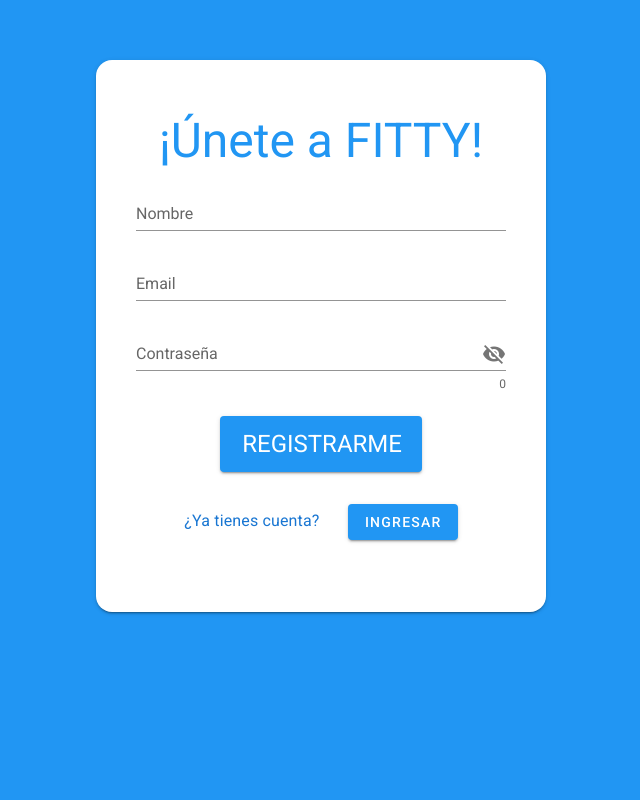
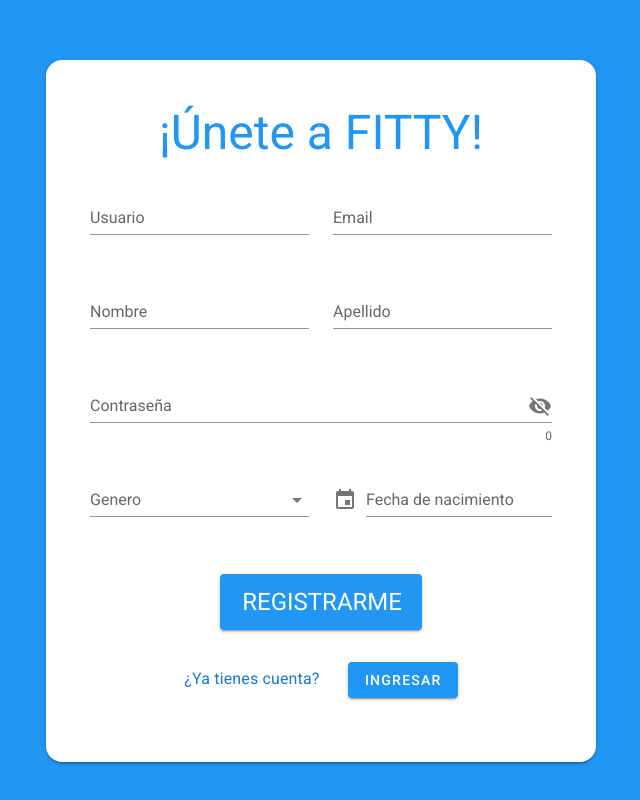
Before and after one commit to Smonjeau/Fitty, a Vue app: page /signup in a window 1280 px wide. Shown: the whole page, without its empty margins (319-959 px from the left). Built offline with nearby package versions, Linux system fonts and the light colour scheme.

Commit message:
api de login y singup

```diff
--- a/package.json
+++ b/package.json
@@ -10,6 +10,7 @@
   "dependencies": {
     "axios": "^0.20.0",
     "core-js": "^3.6.5",
+    "moment": "^2.29.1",
     "vue": "^2.6.11",
     "vue-router": "^3.4.5",
     "vuetify": "^2.2.11"
--- a/src/App.vue
+++ b/src/App.vue
@@ -5,7 +5,6 @@
 </template>
 
 <script>
-//import card from './components/CardioCard';
 
 export default {
   name: 'App',
@@ -15,7 +14,6 @@
   },
 
   data: () => ({
-    //
   }),
 };
 </script>
--- a/src/components/NavBar.vue
+++ b/src/components/NavBar.vue
@@ -32,18 +32,18 @@
                 v-on="on"
                 text
             >
-              Hola, Pepe
+              Hola, {{ user.username }}
               <v-icon>mdi-chevron-down</v-icon>
             </v-btn>
           </template>
 
           <v-list>
             <v-list-item
-                v-for="n in 5"
-                :key="n"
-                @click="() => {}"
+                v-for="item in myDropdown"
+                :key="item.title"
+                @click="item.func"
             >
-              <v-list-item-title>Option {{ n }}</v-list-item-title>
+              <v-list-item-title>{{ item.title }}</v-list-item-title>
             </v-list-item>
           </v-list>
         </v-menu>
@@ -51,10 +51,10 @@
 
       <template v-else>
         <v-btn outlined @click="goToSignUp">
-          Ingresar
+          Registrarme
         </v-btn>
         <v-btn outlined class="ml-4" @click="goToLogIn">
-          Registrarme
+          Ingresar
         </v-btn>
       </template>
 
@@ -63,11 +63,19 @@
 </template>
 
 <script>
+import { store } from '../userStore.js';
+
 export default {
   name: "NavBar",
   data() {
     return {
-      logged: false,
+      logged: store.logged,
+      user: store.userInfo,
+      myDropdown: [
+        {title: 'Mis Rutinas', func: ()=>{this.$router.push('/mis-rutinas')}},
+        {title: 'Mi Perfil', func: ()=>{this.$router.push('/perfil')}},
+        {title: 'Cerrar Sesión', func: ()=>{this.closeSesion()}},
+      ]
     }
   },
   methods: {
@@ -76,8 +84,13 @@
     },
     goToLogIn() {
       this.$router.push('/login');
+    },
+    closeSesion() {
+      store.logged = false;
+      this.logged = false;
+      localStorage.removeItem('token');
     }
-  }
+  },
 }
 </script>
 
--- a/src/components/registration/logIn.vue
+++ b/src/components/registration/logIn.vue
@@ -75,11 +75,11 @@
           .then((result) => {
             localStorage.token = result.data.token;
             console.log(localStorage.token);
+            this.$router.push('/');
           })
           .catch((error) => {
             console.log(error);
           });
-      this.valid = true;
     }
   }
 }
--- a/src/components/registration/signUp.vue
+++ b/src/components/registration/signUp.vue
@@ -2,23 +2,44 @@
   <squeleton title="¡Únete a FITTY!">
     <v-container slot="fields">
       <v-form v-model="valid">
-        <v-row >
+        <v-row>
+          <v-col cols="6" sm="12" md="6">
             <v-text-field
-              v-model="userData.name"
+                v-model="userData.username"
                 :rules="[rules.required, rules.nameRule]"
-              label="Nombre"
+                label="Usuario"
                 required
             ></v-text-field>
-        </v-row>
-        <v-row>
+          </v-col>
+          <v-col cols="6" sm="12" md="6">
             <v-text-field
                 v-model="userData.email"
                 label="Email"
                 :rules="[rules.required, rules.emailContains]"
                 required
             ></v-text-field>
+          </v-col>
+        </v-row>
+        <v-row >
+          <v-col cols="6" sm="12" md="6">
+            <v-text-field
+                v-model="user.firstname"
+                :rules="[rules.required, rules.nameRule]"
+                label="Nombre"
+                required
+            ></v-text-field>
+          </v-col>
+          <v-col cols="6" sm="12" md="6">
+            <v-text-field
+                v-model="user.lastname"
+                :rules="[rules.required, rules.nameRule]"
+                label="Apellido"
+                required
+            ></v-text-field>
+          </v-col>
         </v-row>
         <v-row>
+          <v-col cols="12">
             <v-text-field
                 v-model="userData.password"
                 :append-icon="show ? 'mdi-eye' : 'mdi-eye-off'"
@@ -30,6 +51,61 @@
                 counter
                 @click:append="show = !show"
             ></v-text-field>
+          </v-col>
+        </v-row>
+        <v-row>
+          <v-col cols="12" sm="12" md="6">
+            <v-select
+                :items="gender"
+                v-model="user.gender"
+                :menu-props="{ top: false, offsetY: true }"
+                label="Genero"
+            ></v-select>
+          </v-col>
+          <v-col cols="12" sm="12" md="6">
+            <v-menu
+                ref="menu"
+                v-model="menu"
+                :rules="[rules.required]"
+                :close-on-content-click="false"
+                :return-value.sync="user.birthdate"
+                transition = "scale-transition"
+                offset-y
+                min-width="290px"
+            >
+              <template v-slot:activator="{ on, attrs }">
+                <v-text-field
+                    v-model="user.birthdate"
+                    label="Fecha de nacimiento"
+                    prepend-icon="mdi-calendar"
+                    readonly
+                    v-bind="attrs"
+                    v-on="on"
+                ></v-text-field>
+              </template>
+              <v-date-picker
+                  v-model="user.birthdate"
+                  no-title
+                  scrollable
+              >
+                <v-spacer></v-spacer>
+                <v-btn
+                    text
+                    color="primary"
+                    @click="menu = false"
+                >
+                  Cancelar
+                </v-btn>
+                <v-btn
+                    text
+                    color="primary"
+                    @click="$refs.menu.save(user.birthdate)"
+                >
+                  OK
+                </v-btn>
+              </v-date-picker>
+            </v-menu>
+          </v-col>
         </v-row>
         <v-row justify="center">
           <v-btn class="mt-6 blue white--text text-h5 px-5 py-7" @click="submit">Registrarme</v-btn>
@@ -48,6 +124,8 @@
 
 <script>
 import squeleton from './squeleton';
+import axios from "axios";
+import moment from 'moment';
 
 export default {
   name: "signUp",
@@ -56,10 +134,20 @@
   },
   data() {
     return {
+      user: {
+        firstname: '',
+        lastname: '',
+        birthdate: '',
+        gender: ''
+      },
       userData: {
-        name: '',
+        username: '',
+        password: '',
+        fullName: '',
+        gender: '',
+        birthdate: '',
         email: '',
-        password: ''
+        avatarUrl: ''
       },
       show: false,
       rules: {
@@ -68,14 +156,39 @@
         emailContains: v => /.+@.+/.test(v) || 'El email debe ser valido',
         nameRule: v => /^[A-Za-z]+$/.test(v)
       },
-      valid: false
+      gender: ['Femenino', 'Masculino', 'Otro']
     }
   },
   methods: {
     navigateToLogIn() {
       this.$router.push('/login');
     },
+    processData() {
+      this.userData.fullName = this.user.firstname + ' ' + this.user.lastname;
+      this.userData.birthdate = parseInt(moment(this.user.birthdate).format("X"));
+      if (this.user.gender == 'Femenino') {
+        this.userData.gender = 'female';
+        this.userData.avatarUrl = 'https://www.flaticon.com/svg/static/icons/svg/2922/2922561.svg';
+      }
+      if (this.user.gender == 'Masculino') {
+        this.userData.gender = 'male';
+        this.userData.avatarUrl = 'https://www.flaticon.com/svg/static/icons/svg/2922/2922510.svg';
+      }
+      if (this.user.gender == 'Otro') {
+        this.userData.gender = 'other';
+        this.userData.avatarUrl = 'https://www.flaticon.com/svg/static/icons/svg/1077/1077012.svg';
+      }
+    },
     submit() {
+      this.processData();
+      console.log(this.userData);
+      axios.post('/user', this.userData)
+          .then(() => {
+            this.$router.push('/');
+          })
+          .catch((error) => {
+            console.log(error);
+          });
       this.valid = true;
     }
   }
--- a/src/components/registration/squeleton.vue
+++ b/src/components/registration/squeleton.vue
@@ -10,7 +10,7 @@
       </router-link>
     </v-container>
 
-    <v-card color="white" width="450" class="mx-auto rounded-xl text-center pa-10">
+    <v-card color="white" width="550" class="mx-auto rounded-xl text-center pa-8">
       <v-card-title class="blue--text justify-center text-h3">{{ title }}</v-card-title>
 
       <slot name="fields"></slot>
--- a/src/main.js
+++ b/src/main.js
@@ -4,16 +4,24 @@
 import VueRouter from "vue-router";
 import { routes } from './routes';
 import axios from 'axios'
+import { store } from './userStore';
 
-Vue.config.productionTip = false
+Vue.config.productionTip = false;
 Vue.use(VueRouter);
 
-axios.defaults.baseURL = 'http://localhost:8080/api/'
+axios.defaults.baseURL = 'http://localhost:8080/api/';
+axios.defaults.headers.common['Authorization'] = 'Bearer ' + localStorage.token;
 
 const router = new VueRouter({
   routes,
   mode: 'history'
-})
+});
+
+router.beforeEach((to, from, next) => {
+  store.updateDataUser();
+  console.log("runned");
+  next();
+});
 
 new Vue({
   vuetify,
--- /dev/null
+++ b/src/userStore.js
@@ -0,0 +1,18 @@
+import axios from "axios";
+
+export const store = {
+    userInfo: {},
+    token: '',
+    logged: false,
+    updateDataUser() {
+        if (localStorage.token && !store.logged) {
+            axios.get('user/current', {headers: {'Authorization': 'Bearer ' + localStorage.token}})
+                .then(result => {
+                    this.logged = true;
+                    this.userInfo = result.data;
+                }).catch(error => {
+                console.log(error);
+            });
+        }
+    },
+}
```
Also changed, not shown: src/components/Home.vue (+6 -5 lines), 1 other file (tests, documents, lock files or other folders). Lines whose indentation alone changed are shown as unchanged.
